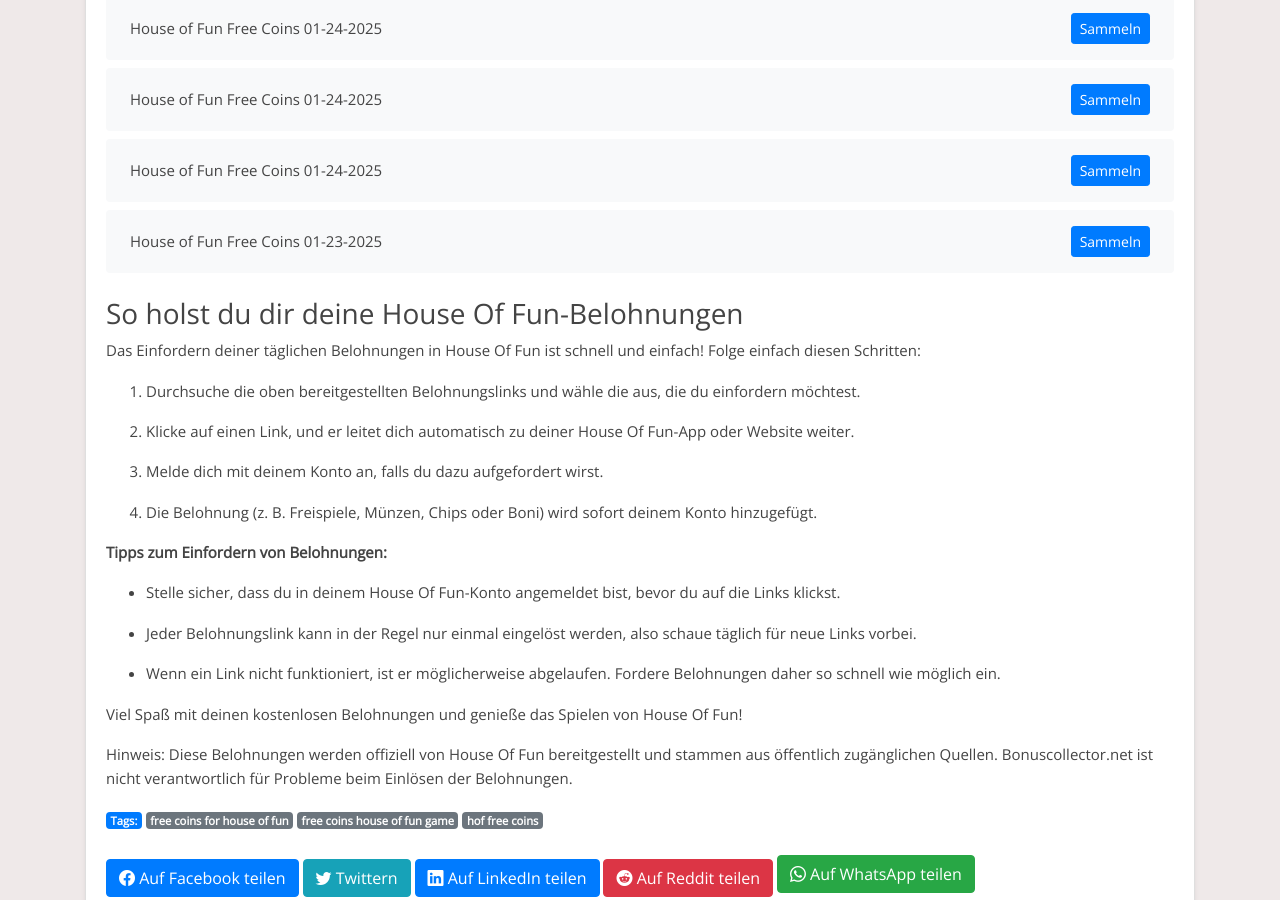
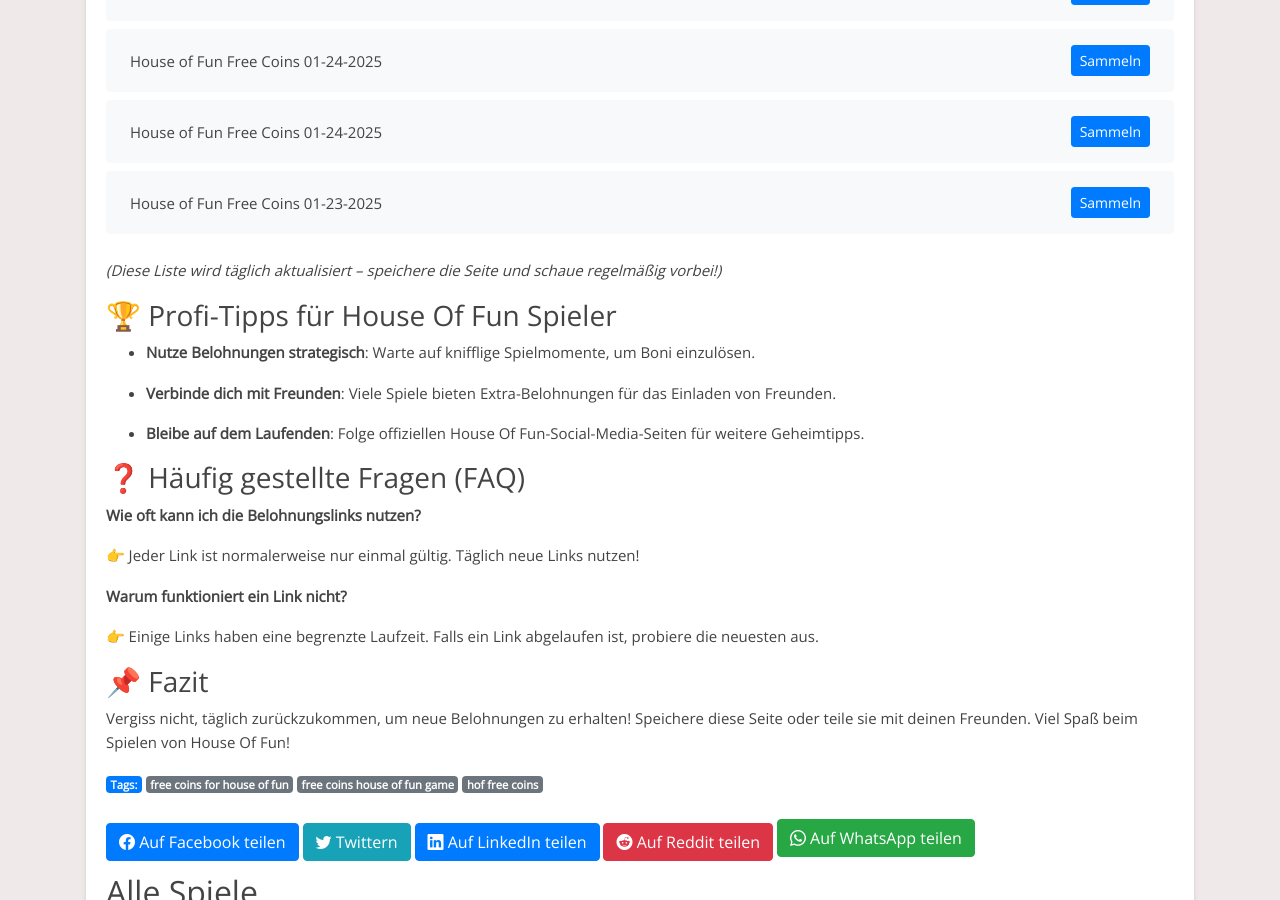
Before and after one commit to Prollad99/bs-de, a Jekyll site: the page built from _posts/2025-01-19-house-of-fun.md, in a window 1280 px wide and 900 px high, scrolled down 7443 px. Built offline with Jekyll 4.4.1, drawn with Linux system fonts in a browser that asks for light colours; some of the changed text lies outside the part shown.

Commit message:
Aktualisiere house-of-fun-Belohnungslinks, Inhalte und Änderungsdatum

```diff
--- a/_includes/house-of-fun_footer.html
+++ b/_includes/house-of-fun_footer.html
@@ -1,27 +1,31 @@
-### So holst du dir deine House Of Fun-Belohnungen
+*(Diese Liste wird täglich aktualisiert – speichere die Seite und schaue regelmäßig vorbei!)*
 
 
-Das Einfordern deiner täglichen Belohnungen in House Of Fun ist schnell und einfach! Folge einfach diesen Schritten:
 
-1. Durchsuche die oben bereitgestellten Belohnungslinks und wähle die aus, die du einfordern möchtest.
+### 🏆 Profi-Tipps für House Of Fun Spieler
 
-2. Klicke auf einen Link, und er leitet dich automatisch zu deiner House Of Fun-App oder Website weiter.
+- **Nutze Belohnungen strategisch**: Warte auf knifflige Spielmomente, um Boni einzulösen.
 
-3. Melde dich mit deinem Konto an, falls du dazu aufgefordert wirst.
+- **Verbinde dich mit Freunden**: Viele Spiele bieten Extra-Belohnungen für das Einladen von Freunden.
 
-4. Die Belohnung (z. B. Freispiele, Münzen, Chips oder Boni) wird sofort deinem Konto hinzugefügt.
+- **Bleibe auf dem Laufenden**: Folge offiziellen House Of Fun-Social-Media-Seiten für weitere Geheimtipps.
 
 
-**Tipps zum Einfordern von Belohnungen:**
 
-- Stelle sicher, dass du in deinem House Of Fun-Konto angemeldet bist, bevor du auf die Links klickst.
+### ❓ Häufig gestellte Fragen (FAQ)
 
-- Jeder Belohnungslink kann in der Regel nur einmal eingelöst werden, also schaue täglich für neue Links vorbei.
+**Wie oft kann ich die Belohnungslinks nutzen?**
 
-- Wenn ein Link nicht funktioniert, ist er möglicherweise abgelaufen. Fordere Belohnungen daher so schnell wie möglich ein.
+👉 Jeder Link ist normalerweise nur einmal gültig. Täglich neue Links nutzen!
 
 
-Viel Spaß mit deinen kostenlosen Belohnungen und genieße das Spielen von House Of Fun!
+
+**Warum funktioniert ein Link nicht?**
+
+👉 Einige Links haben eine begrenzte Laufzeit. Falls ein Link abgelaufen ist, probiere die neuesten aus.
 
 
-Hinweis: Diese Belohnungen werden offiziell von House Of Fun bereitgestellt und stammen aus öffentlich zugänglichen Quellen. Bonuscollector.net ist nicht verantwortlich für Probleme beim Einlösen der Belohnungen.
+
+### 📌 Fazit
+
+Vergiss nicht, täglich zurückzukommen, um neue Belohnungen zu erhalten! Speichere diese Seite oder teile sie mit deinen Freunden. Viel Spaß beim Spielen von House Of Fun!
--- a/_includes/house-of-fun_post.html
+++ b/_includes/house-of-fun_post.html
@@ -1,13 +1,13 @@
-Entdecke tägliche House Of Fun-Belohnungen!
+**Willkommen, House Of Fun-Fans!**
+
+Suchst du nach den neuesten Gratis-Belohnungen für House Of Fun? Dann bist du hier genau richtig! Wir aktualisieren täglich die besten Links für Freispiele, Münzen und andere Boni, damit du dein Spielerlebnis optimal genießen kannst.
 
 
-Bist du ein Fan von House Of Fun und möchtest dein Spielerlebnis verbessern? Du bist hier genau richtig! Diese Seite ist allen House Of Fun-Enthusiasten gewidmet, die täglich kostenlose Belohnungen einfordern möchten. Hier findest du die neuesten Links, um Freispiele, Münzen, Chips und andere spannende Boni zu sammeln, damit du das Spiel noch mehr genießen kannst.
+
+### Was ist House Of Fun und warum sind Belohnungen wichtig?
+
+House Of Fun ist ein beliebtes Spiel, das von Millionen gespielt wird. Mit täglichen Belohnungen kannst du länger spielen, schneller leveln und das Beste aus deinem Spielerlebnis herausholen.
 
 
-House Of Fun ist ein unterhaltsames Spiel, das von Millionen geliebt wird. Ob du höhere Level erreichen oder einfach nur den Nervenkitzel genießen möchtest – unsere täglichen Belohnungslinks halten dich im Spiel.
 
-
-Hinweis: House Of Fun ist eine kostenlose App, die ausschließlich zu Unterhaltungszwecken entwickelt wurde. Bonuscollector.net ist eine unabhängige Plattform und steht in keiner Verbindung zu den Entwicklern oder Eigentümern von House Of Fun.
-
-
-Schau täglich vorbei, um sicherzustellen, dass du keine Belohnung verpasst!
+### 🚀 Tägliche Belohnungslinks für House Of Fun
```
